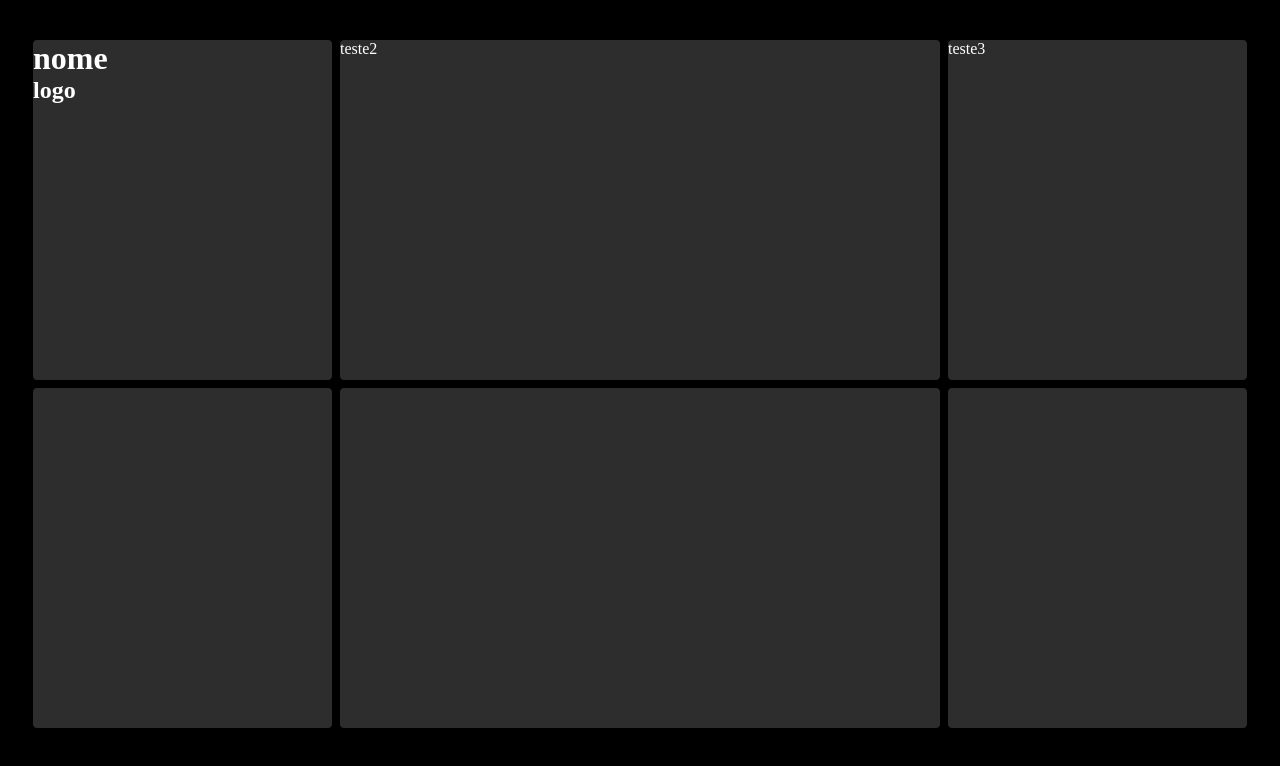
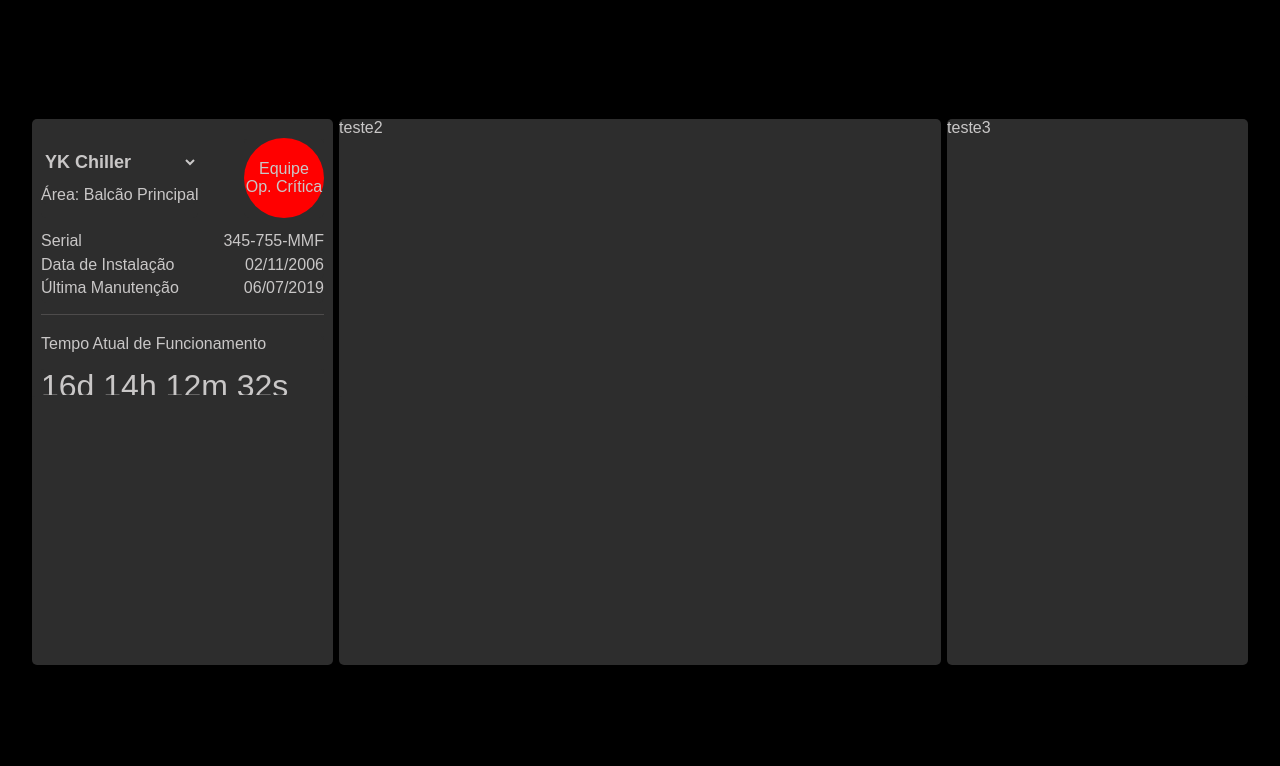
Before and after one commit to simonelopess/components-engie, a React (Create React App) app: page / in a window 1280 px wide. Shown: the top 766 px of the page. Built offline with nearby package versions, Linux system fonts and the light colour scheme.

Commit message:
Criação e estilização do primeiro card

```diff
--- a/src/assets/styles/index.css
+++ b/src/assets/styles/index.css
@@ -13,7 +13,7 @@ html,
 body,
 #root {
     height: 100vh;
-    color: #fff;
+    color: rgb(201, 199, 199);
 }
 
 body{
--- a/src/components/Card1/index.js
+++ /dev/null
@@ -1,12 +0,0 @@
-import React from 'react';
-
-function Card1(){
-    return (
-        <header>
-            <h1>nome</h1>
-            <h2>logo</h2>
-        </header>
-    )
-}
-
-export default Card1;
--- /dev/null
+++ b/src/components/Header/index.css
@@ -0,0 +1,56 @@
+
+header{
+    display: flex;
+    justify-content: space-between;
+    margin-top: 10px;
+}
+
+
+.select-block{
+    position: relative;
+}
+.select-block select{
+    width: 100%;
+    height: 3rem;
+    border: none;
+    background: #2D2D2D;
+    color: rgb(201, 199, 199);;
+    font-size: 1.125rem;
+    font-weight: bold;
+}
+
+.logo{
+    display: flex;
+    background: red;
+    border-radius: 50%;
+    width: 80px;
+    height: 80px;
+    text-align: center;
+    align-items: center;
+}
+
+.info{
+    margin-top: 5%;
+}
+
+.info::after{
+    content: "";
+    display: block;
+    height: 1px;
+    width: 100%;
+    background: rgb(77, 75, 75);
+    margin-top: 4%;
+}
+.serial, .date-install, .date-concert{
+    display: flex;
+    justify-content: space-between;
+    padding-bottom: 2%;
+}
+
+.operatingTime{
+    margin-top: 20px;
+}
+.current-operatingTime, .total-operatingTime{
+    font-size: 2em;
+    margin-top: 15px;
+}
--- /dev/null
+++ b/src/components/Header/index.js
@@ -0,0 +1,48 @@
+import React from 'react';
+
+import './index.css';
+
+function Header(){
+    return (
+        <>
+            <header>
+                <div className="select-block">
+                    <select name="select-list">
+                        <option value="chiller">YK Chiller</option>
+                        <option value="test">YK Test</option>
+                    </select>
+                    <div className="local">
+                        <span>Área: </span><span className="local">Balcão Principal</span>
+                    </div>
+                </div>
+                <div>
+                    <p className="logo">Equipe Op. Crítica</p>
+                </div>
+            </header>
+            <div className="info">
+                <div className="serial">
+                    <p className="serial-tag">Serial</p>
+                    <p className="serial-number">345-755-MMF</p>
+                </div>
+                <div className="date-install">
+                    <p className="date-install-tag">Data de Instalação</p>
+                    <p sclassName="date-install-number">02/11/2006</p>
+                </div>
+                <div className="date-concert">
+                    <p className="date-lastConcert-tag">Última Manutenção</p>
+                    <p className="date-lastConcert-number">06/07/2019</p>
+                </div>
+            </div>
+            <div className="operatingTime">
+                <p>Tempo Atual de Funcionamento</p>
+                <div className="current-operatingTime">16d 14h 12m 32s </div>
+            </div>
+            <div className="operatingTime">
+                <p>Funcionamento Total Até Última Manutenção</p>
+                <div className="total-operatingTime">1306 horas </div>
+            </div>
+        </>
+    )
+}
+
+export default Header;
--- a/src/pages/Landing/index.js
+++ b/src/pages/Landing/index.js
@@ -1,5 +1,5 @@
 import React from 'react';
-import Header_Card1 from '../../components/Card1'
+import Header from '../../components/Header'
 
 import './styles.css';
 
@@ -9,7 +9,7 @@ function Landing() {
         <div className="container">
             <div className="row1">
                 <div className="first-card">
-                    <Header_Card1 />
+                    <Header />
                 </div>
                 <div className="second-card">teste2</div>
                 <div className="third-card">teste3</div>
--- a/src/pages/Landing/styles.css
+++ b/src/pages/Landing/styles.css
@@ -2,10 +2,13 @@
     --component-background: #2D2D2D;
 }
 
+body{
+    font-family: Arial, Helvetica, sans-serif;
 
+}
 .container{
     width: 95%;
-    height: 95%;
+    height: 75%;
     margin-top: 2%;
 }
 
@@ -20,7 +23,9 @@
 }
 
 .row1 div, .row2 div{
-    border: 1px solid black;
     border-radius: 5px;
     background: var(--component-background);
 }
+.row1 .first-card{
+    padding: 3%;
+}
```
Also changed, not shown: src/components/Card1/index.css (deleted), src/components/Card2/index.css (deleted), src/components/Card2/index.js (deleted).
